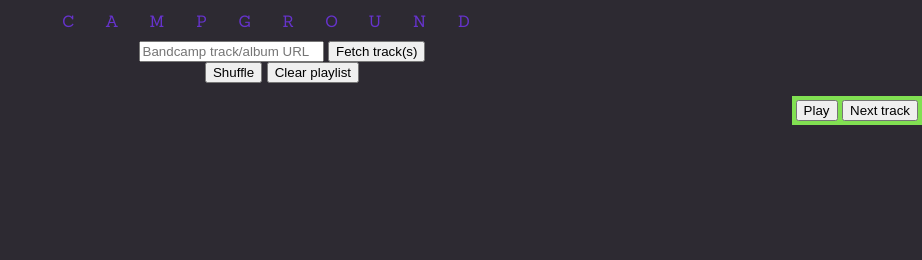
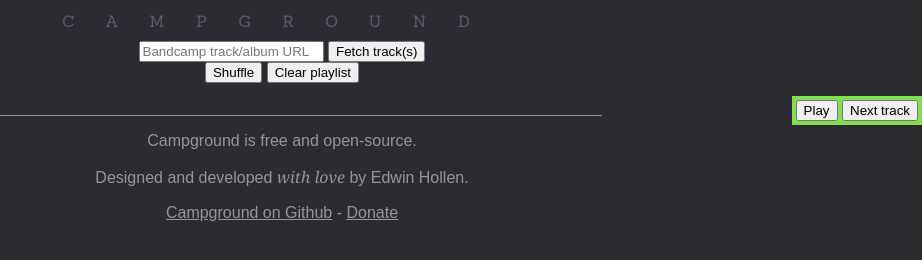
Before and after one commit to edwinhollen/Campground, a website: page app/index.html in a window 1280 px wide. Shown: the whole page, without its empty margins (358-1280 px from the left). Drawn offline with nearby package versions, Linux system fonts and the light colour scheme; files that its build step writes are made by us from their sources.

Commit message:
Add track removal. Add footer with meta information.

```diff
--- a/app/index.html
+++ b/app/index.html
@@ -29,7 +29,7 @@
         <div class="container">
             <div class="controls">
                 <div>
-                    <input id="inpt_trackOrAlbum" type="text" onkeyup="Campground.clearStatus()" placeholder="Bandcamp track/album URL">
+                    <input id="inpt_trackOrAlbum" type="text"  placeholder="Bandcamp track/album URL">
                     <button onClick="Campground.getTrackOrAlbum()">Fetch track(s)</button>
                 </div>
                 <div>
@@ -58,6 +58,16 @@
                 </article>
             </template>
 
+            <footer class="main">
+                <p>Campground is free and open-source.</p>
+                <p>Designed and developed <span class="fancy">with love</span> by Edwin Hollen.</p>
+                <p>
+                    <a href="https://github.com/edwinhollen/Campground">Campground on Github</a>
+                    -
+                    <!-- donation link -->
+                    <a href="https://www.paypal.com/cgi-bin/webscr?cmd=_donations&business=WG29YXBCC32C8&lc=US&item_name=Edwin%20Hollen&currency_code=USD&bn=PP%2dDonationsBF%3abtn_donate_SM%2egif%3aNonHosted">Donate</a>
+                    </p>
+            </footer>
         </div>
 
         <!-- build:js scripts/vendor.js -->
--- a/app/scripts/campground.js
+++ b/app/scripts/campground.js
@@ -128,6 +128,14 @@
     playPause: function(){
         this.isPlaying ? this.pause() : this.play();
     },
+    removeTrack: function(track_id){
+        for(var k in this.playlist){
+            if(this.playlist[k].track_id === track_id){
+                this.playlist.splice(k, 1);
+                return;
+            }
+        }
+    },
     nextTrack: function(){
         // get key of current track
         console.log('nextTrack');
--- a/app/styles/main.css
+++ b/app/styles/main.css
@@ -7,11 +7,21 @@
 header.main h1{
     text-align: center;
     font-family: 'Sanchez', sans-serif;
-    color: hsl(260, 60%, 50%);
+    color: hsl(260, 8%, 38%);
     font-weight: 100;
     letter-spacing: 2em;
     text-transform: uppercase;
     font-size: 1em;
+}
+footer.main{
+    text-align: center;
+    opacity: 0.5;
+    border-top: white 1px solid;
+    margin-top: 2em;
+}
+.fancy{
+    font-family: 'Georgia', serif;
+    font-style: italic;
 }
 a{
     color: inherit;
```
